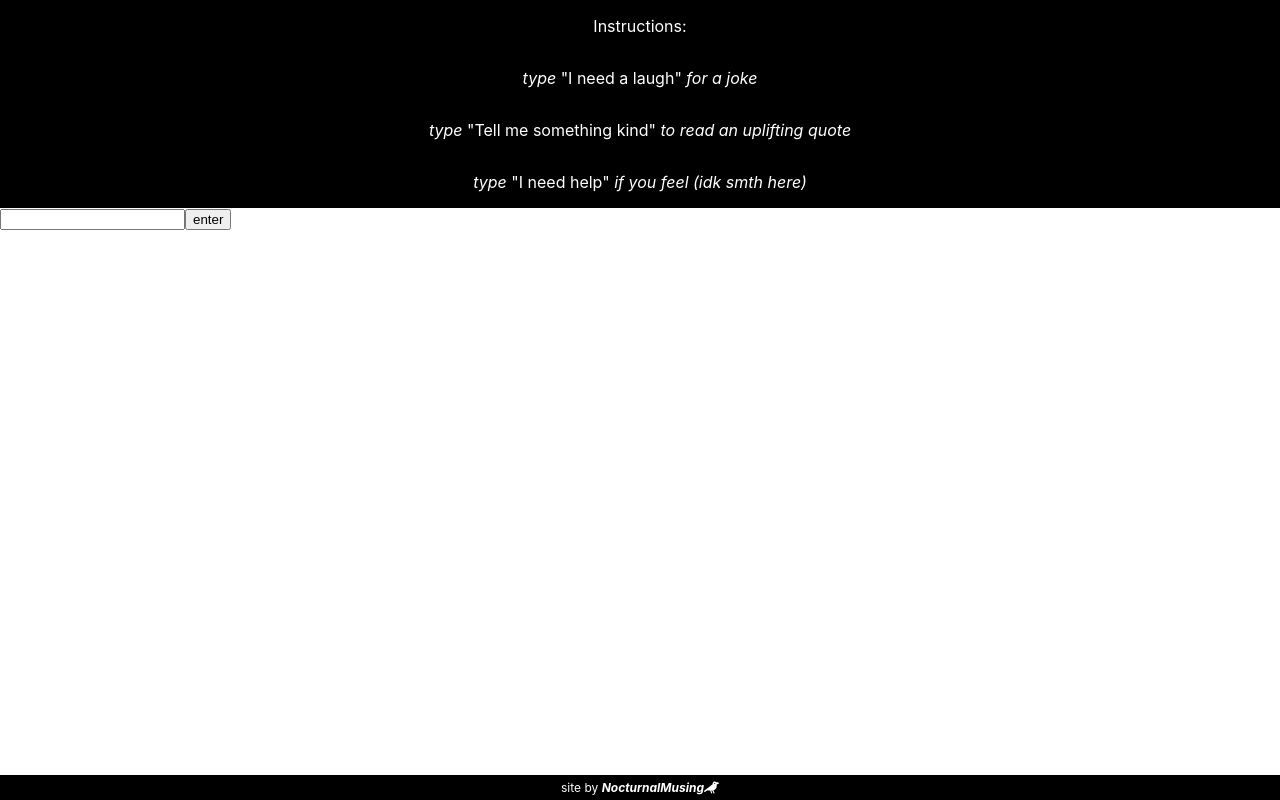
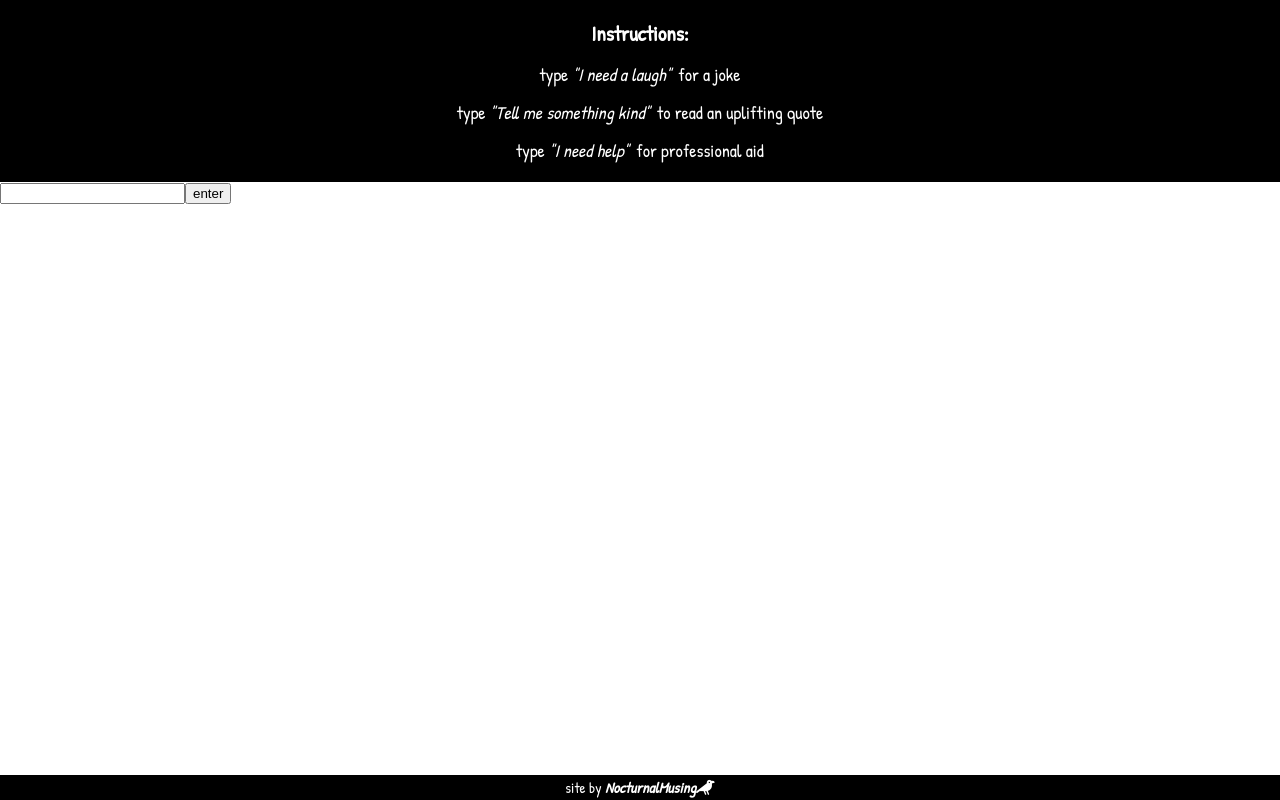
Before and after one commit to NocturnalMusing/calm-kitten, a React (Create React App) app in the folder calm-kitten/: page / in a window 1280 px wide. Built offline with nearby package versions, Linux system fonts and the light colour scheme; the HTML template or start-up script is replaced by a standard one.

Commit message:
Test styling

```diff
--- a/calm-kitten/public/index.html
+++ b/calm-kitten/public/index.html
@@ -25,6 +25,8 @@
       Learn how to configure a non-root public URL by running `npm run build`.
     -->
     <script src="https://kit.fontawesome.com/b1e6ff636b.js" crossorigin="anonymous"></script>
+    <link href="https://fonts.googleapis.com/css2?family=Patrick+Hand&display=swap" rel="stylesheet">
+
     <title>Comfort Kitten</title>
   </head>
   <body>
--- a/calm-kitten/src/App.css
+++ b/calm-kitten/src/App.css
@@ -4,13 +4,26 @@
     flex-direction: column;
     color: white;
     background-color: black;
-    height: auto; /* Remove me */
-    /* Import a font family, make font style italic, remove text decoration and style for links */
+    height: auto;
+    font-family: 'Patrick Hand', cursive;
+    font-size: 18px;
+    line-height: 2px;
+    padding-bottom: 12px;
+    padding-top: 12px;
+}
+
+.header em {
+    padding-right: 3px;
 }
 
 .home {
     text-decoration: none;
     color: white;
+}
+
+body {
+    /* background: radial-gradient(circle, white, skyblue); */
+    /* This doesn't look QUITE right...  */
 }
 
 .footer {
@@ -24,8 +37,9 @@
     padding-left: 0;
     background-color: black;
     color: white;
-    font-size: 12px;
+    font-size: 15px;
     height: 25px;
+    font-family: 'Patrick Hand', cursive;
 }
 
 .footer a {
--- a/calm-kitten/src/style_components/HeaderHome.js
+++ b/calm-kitten/src/style_components/HeaderHome.js
@@ -5,10 +5,10 @@ export default class Header extends Component {
     render() {
         return (
             <div className='header'>
-                <p>Instructions:</p>
-                <p><em>type</em> "I need a laugh" <em>for a joke</em></p>
-                <p><em>type</em> "Tell me something kind" <em>to read an uplifting quote</em></p>
-                <p><em>type</em> "I need help" <em>if you feel (idk smth here)</em></p>
+                <h3><strong>Instructions</strong>:</h3>
+                <p>type <em>"I need a laugh"</em> for a joke</p>
+                <p>type <em>"Tell me something kind"</em> to read an uplifting quote</p>
+                <p>type <em>"I need help"</em> for professional aid</p>
             </div>
         )
     }
```
